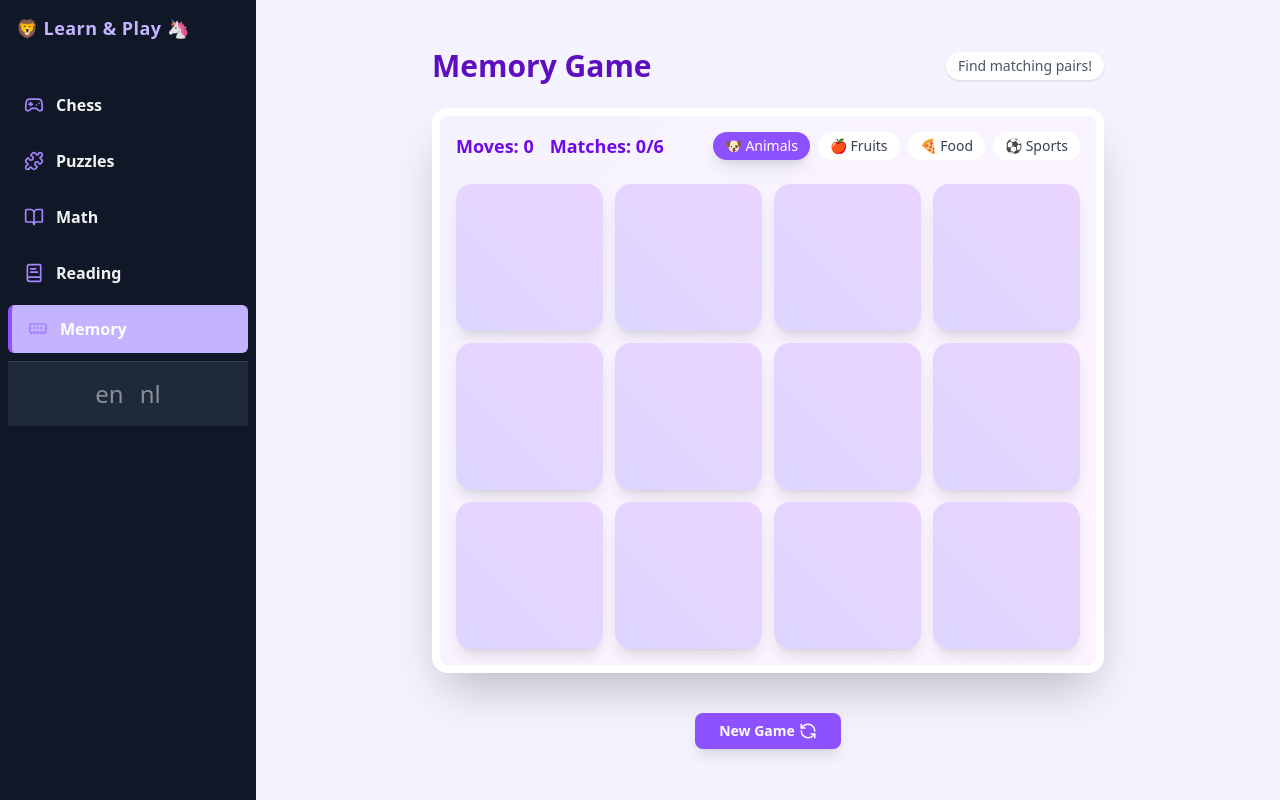
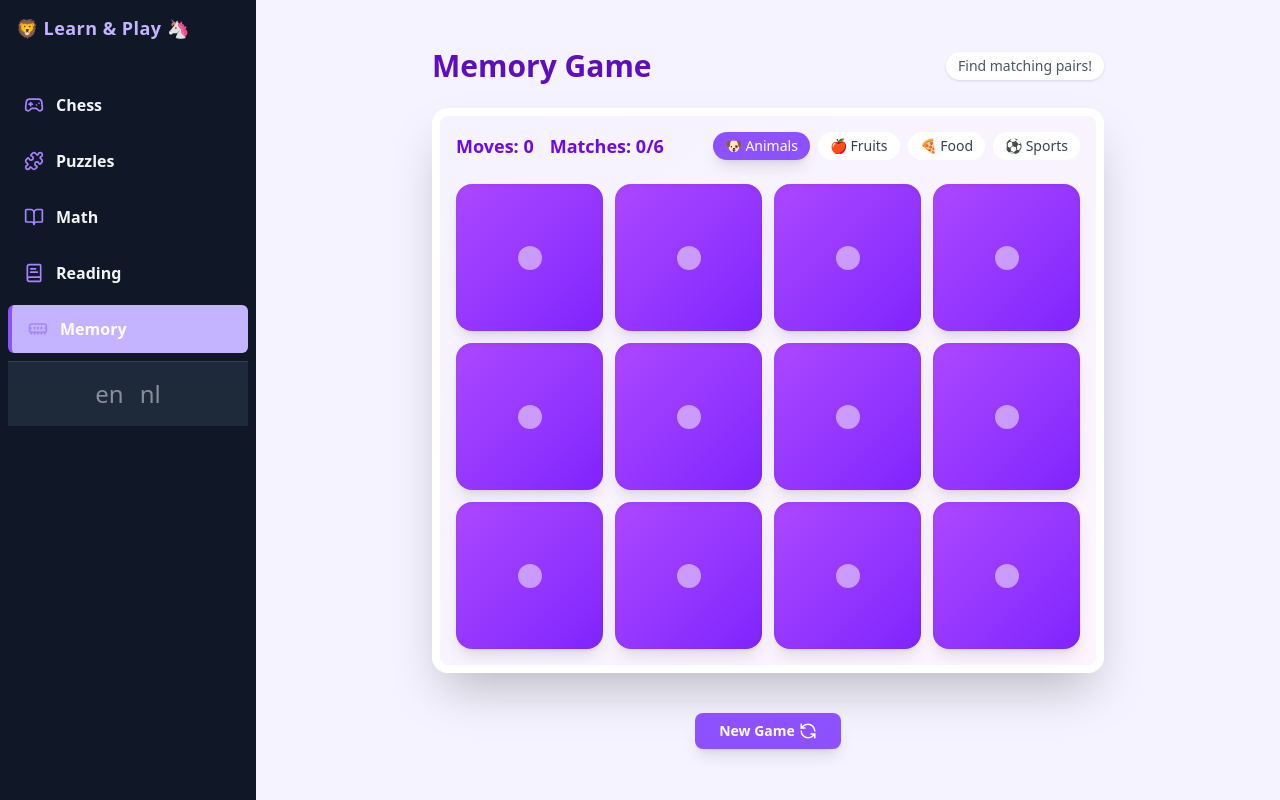
Before and after one commit to peeweetje/create-games-for-children, a React (Vite) app: page /memory in a window 1280 px wide. Built offline with nearby package versions, Linux system fonts and the light colour scheme.

Commit message:
Fix the flipping of the cards.

```diff
--- a/src/components/MemoryGame.tsx
+++ b/src/components/MemoryGame.tsx
@@ -161,33 +161,25 @@ export const MemoryGame = () => {
                                 : 'bg-gradient-to-br from-purple-200 to-violet-200'
                         }`}
                         whileHover={{ scale: card.isFlipped || card.isMatched ? 1 : 1.05 }}
-                        animate={{ rotateY: card.isFlipped || card.isMatched ? 0 : 180 }}
+                        animate={{ rotateY: card.isFlipped || card.isMatched ? 180 : 0 }}
                         transition={{ duration: 0.6, ease: "easeInOut" }}
                         style={{ transformStyle: 'preserve-3d' }}
                     >
-                        {/* Back of card - always visible when card is face down */}
-                        <motion.div
-                            className="w-full h-full bg-gradient-to-br from-purple-500 to-violet-600 rounded-xl md:rounded-2xl flex items-center justify-center shadow-inner"
+                        {/* Back of card - always visible when face down */}
+                        <div
+                            className="absolute inset-0 w-full h-full bg-gradient-to-br from-purple-500 to-violet-600 rounded-xl md:rounded-2xl flex items-center justify-center shadow-inner"
                             style={{ backfaceVisibility: 'hidden' }}
-                            initial={{ rotateY: 180 }}
-                            animate={{ rotateY: card.isFlipped || card.isMatched ? 180 : 0 }}
-                            transition={{ duration: 0.6, ease: "easeInOut" }}
                         >
                             <div className="w-4 h-4 md:w-6 md:h-6 bg-white rounded-full opacity-50"></div>
-                        </motion.div>
+                        </div>
 
-                        {/* Front of card - visible when card is face up */}
-                        {(card.isFlipped || card.isMatched) && (
-                            <motion.div
-                                className="absolute inset-0 w-full h-full rounded-xl md:rounded-2xl flex items-center justify-center text-2xl md:text-4xl font-bold"
-                                style={{ backfaceVisibility: 'hidden' }}
-                                initial={{ rotateY: 180 }}
-                                animate={{ rotateY: 0 }}
-                                transition={{ duration: 0.6, ease: "easeInOut" }}
-                            >
-                                <span>{card.value}</span>
-                            </motion.div>
-                        )}
+                        {/* Front of card - always visible when face up */}
+                        <div
+                            className="absolute inset-0 w-full h-full rounded-xl md:rounded-2xl flex items-center justify-center text-2xl md:text-4xl font-bold"
+                            style={{ backfaceVisibility: 'hidden', transform: 'rotateY(180deg)' }}
+                        >
+                            <span>{card.value}</span>
+                        </div>
                     </motion.div>
                 ))}
             </div>
```
